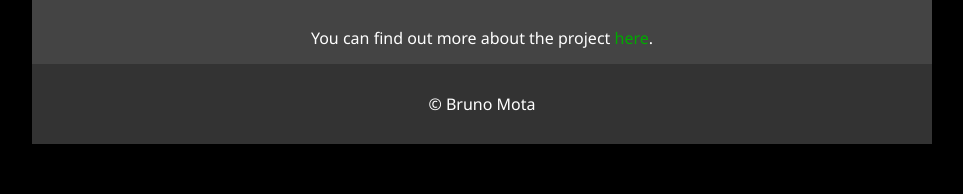
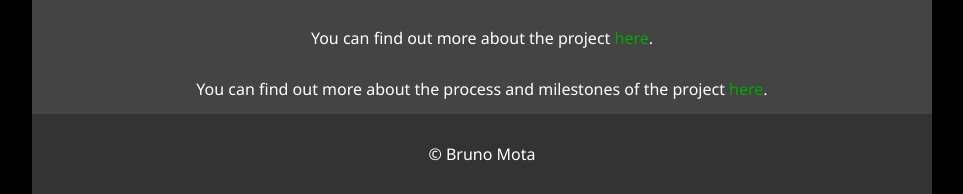
Before and after one commit to BrunoBMota/BrunoBMota.github.io, a plain HTML site: page index.html in a window 1280 px wide. Shown: the part 2796-2990 px from the top of the page, without its empty margins (158-1121 px from the left). Before the commit the page ends 2940 px from the top, so only its background shows below. Drawn offline with nearby package versions, Linux system fonts and the light colour scheme.

Commit message:
Correction

```diff
--- a/index.html
+++ b/index.html
@@ -100,6 +100,7 @@
           <img src="https://cdnb.artstation.com/p/assets/images/images/025/542/515/medium/bruno-mota-highresscreenshot00001.jpg?1586130986" alt="Project Image">
           <p>Student project showing off modeling and texturing skills.</p>
           <p>You can find out more about the project&nbsp;<a target="_blank" href="https://brunobm.artstation.com/projects/3o5zgA">here</a>.</p>
+          <p>You can find out more about the process and milestones of the project&nbsp;<a href="https://www.artstation.com/brunobm/blog">here</a>.</p>
         </div>
       </article>
 
```
